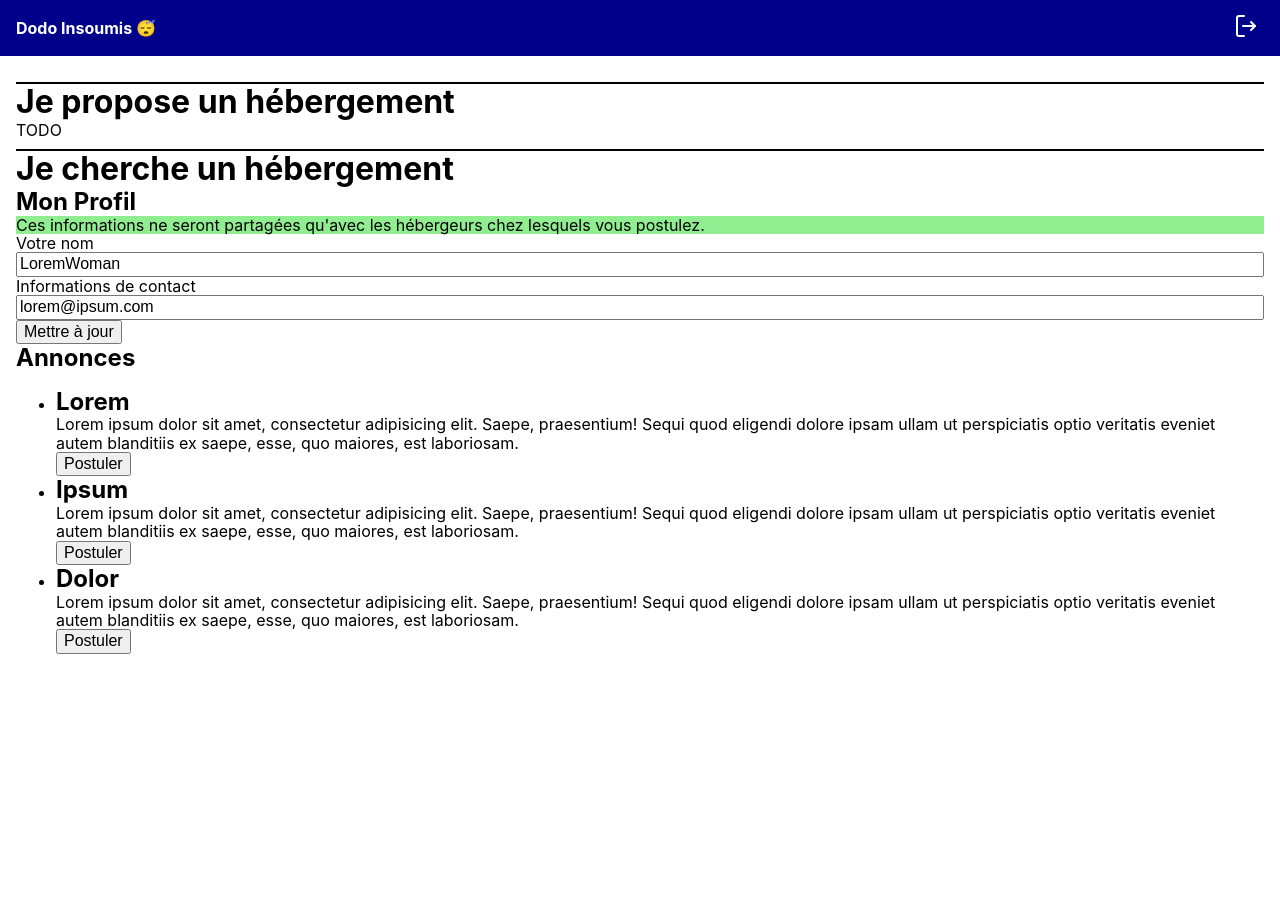
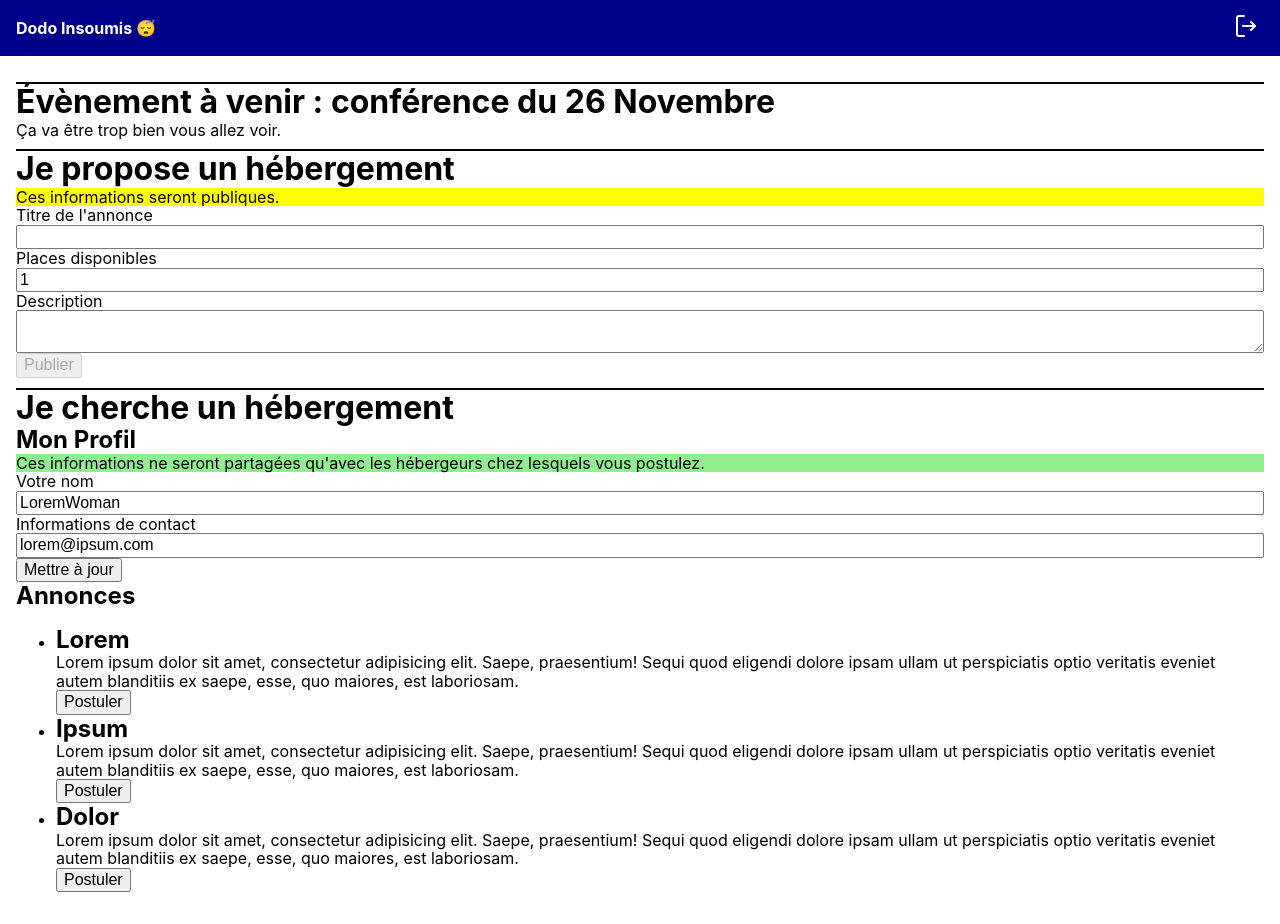
Before and after one commit to Insoumis/dormirchezvous-front, a React app: page / in a window 1280 px wide. Both pictures are taken after a click on the button "Me connecter avec mon compte France Insoumise". Before the commit the page ends 800 px from the top, so only its background shows below. Built offline with nearby package versions, Linux system fonts and the light colour scheme.

Commit message:
Advert CRUD functionnality (without back-end)

```diff
--- a/src/actions.js
+++ b/src/actions.js
@@ -31,3 +31,50 @@ export const updateProfile = ({ name, contactInfo }) => dispatch => {
 export const logOut = () => ({
   type: 'LOG_OUT',
 });
+
+export const createAdvert = ({
+  title,
+  description,
+  availableSpots,
+}) => dispatch => {
+  // TODO(buzugu): actually create advert
+  setTimeout(() => {
+    dispatch({
+      type: 'UPDATE_ADVERT',
+      payload: {
+        title,
+        description,
+        availableSpots,
+        spotsLeft: availableSpots,
+      },
+    });
+  }, 300);
+};
+
+export const updateAdvert = ({
+  title,
+  description,
+  availableSpots,
+}) => dispatch => {
+  // TODO(buzugu): actually update advert
+  setTimeout(() => {
+    dispatch({
+      type: 'UPDATE_ADVERT',
+      payload: {
+        title,
+        description,
+        availableSpots,
+        spotsLeft: availableSpots,
+      },
+    });
+  }, 300);
+};
+
+export const deleteAdvert = () => dispatch => {
+  // TODO(buzugu): actually delete advert
+  setTimeout(() => {
+    dispatch({
+      type: 'DELETE_ADVERT',
+    });
+  }, 300);
+};
--- a/src/components/AdvertCreation.jsx
+++ /dev/null
@@ -1,9 +0,0 @@
-import React from 'react';
-
-const AdvertCreation = () => (
-  <div>
-    <h1>Proposer un hébergement</h1>
-  </div>
-);
-
-export default AdvertCreation;
--- a/src/components/Home.jsx
+++ b/src/components/Home.jsx
@@ -1,6 +1,7 @@
 import React from 'react';
 
 import Advert from './Advert';
+import MyAdvert from '../containers/MyAdvert';
 import Profile from '../containers/Profile';
 
 import style from './Home.scss';
@@ -8,8 +9,11 @@ import style from './Home.scss';
 const Home = () => (
   <div className={style.Home}>
     <section>
-      <h1>Je propose un hébergement</h1>
-      <p>TODO</p>
+      <h1>Évènement à venir : conférence du 26 Novembre</h1>
+      <p>Ça va être trop bien vous allez voir.</p>
+    </section>
+    <section>
+      <MyAdvert />
     </section>
     <section>
       <h1>Je cherche un hébergement</h1>
--- /dev/null
+++ b/src/components/MyAdvert.jsx
@@ -0,0 +1,127 @@
+import React, { Component } from 'react';
+import { Formik, Form, Field } from 'formik';
+import PropTypes from 'prop-types';
+
+import style from './MyAdvert.scss';
+
+class MyAdvert extends Component {
+  static propTypes = {
+    title: PropTypes.string.isRequired,
+    description: PropTypes.string.isRequired,
+    spotsLeft: PropTypes.number,
+    availableSpots: PropTypes.number.isRequired,
+    createAdvert: PropTypes.func.isRequired,
+    updateAdvert: PropTypes.func.isRequired,
+    deleteAdvert: PropTypes.func.isRequired,
+  };
+  static defaultProps = {
+    spotsLeft: 0,
+  };
+
+  constructor(props) {
+    super(props);
+    this.state = {
+      editing: !props.title && !props.description,
+    };
+  }
+
+  componentWillReceiveProps(nextProps) {
+    if (nextProps.title === '') {
+      this.setState({ editing: true });
+    } else if (
+      this.props.title !== nextProps.title ||
+      this.props.description !== nextProps.description
+    ) {
+      this.setState({ editing: false });
+    }
+  }
+
+  editAdvert = () => {
+    this.setState({ editing: true });
+  };
+  validateAdvert = ({ availableSpots, title, description }) => {
+    const errors = {};
+    if (Number.isNaN(Number(availableSpots))) {
+      errors.availableSpots = true;
+    }
+    if (!title.length) {
+      errors.title = true;
+    }
+    if (!description.length) {
+      errors.description = true;
+    }
+    return errors;
+  };
+  submitAdvert = values => {
+    const advert = {
+      ...values,
+      availableSpots: Number(values.availableSpots),
+    };
+    if (this.props.title.length || this.props.description.length) {
+      this.props.updateAdvert(advert);
+    } else {
+      this.props.createAdvert(advert);
+    }
+  };
+  deleteAdvert = () => {
+    // eslint-disable-next-line no-alert
+    if (window.confirm('Supprimer votre annonce ?')) {
+      this.props.deleteAdvert();
+    }
+  };
+
+  renderForm = ({ isValid }) => (
+    <Form>
+      <p className={style.warning}>Ces informations seront publiques.</p>
+      <label htmlFor="title">
+        Titre de l&#39;annonce
+        <Field type="text" id="title" name="title" />
+      </label>
+      <label htmlFor="availableSpots">
+        Places disponibles
+        <Field type="text" id="availableSpots" name="availableSpots" />
+      </label>
+      <label htmlFor="description">
+        Description
+        <Field component="textarea" id="description" name="description" />
+      </label>
+      <button disabled={!isValid} type="submit">
+        {this.props.title ? 'Mettre à jour' : 'Publier'}
+      </button>
+    </Form>
+  );
+
+  render() {
+    const { title, description, spotsLeft, availableSpots } = this.props;
+    return this.state.editing ? (
+      <div className={style.MyAdvert}>
+        <h1>
+          {title ? 'Mettre mon annonce à jour' : 'Je propose un hébergement'}
+        </h1>
+        <Formik
+          initialValues={{
+            title,
+            availableSpots,
+            description,
+          }}
+          isInitialValid={title.length > 0}
+          onSubmit={this.submitAdvert}
+          validate={this.validateAdvert}
+          render={this.renderForm}
+        />
+      </div>
+    ) : (
+      <div className={style.MyAdvert}>
+        <h1>Mon annonce</h1>
+        <h2>{title}</h2>
+        <p>{description}</p>
+        <div>
+          Places : {spotsLeft}/{availableSpots}
+        </div>
+        <button onClick={this.editAdvert}>Modifier</button>
+        <button onClick={this.deleteAdvert}>Supprimer</button>
+      </div>
+    );
+  }
+}
+export default MyAdvert;
--- /dev/null
+++ b/src/components/MyAdvert.scss
@@ -0,0 +1,9 @@
+.MyAdvert {
+  .warning {
+    background-color: yellow;
+  }
+  label {
+    display: flex;
+    flex-direction: column;
+  }
+}
--- a/src/components/NavBar.jsx
+++ b/src/components/NavBar.jsx
@@ -16,7 +16,11 @@ const NavBar = ({ children }) => (
 );
 
 NavBar.propTypes = {
-  children: PropTypes.node.isRequired,
+  children: PropTypes.node,
+};
+
+NavBar.defaultProps = {
+  children: null,
 };
 
 export default NavBar;
--- a/src/components/Root.jsx
+++ b/src/components/Root.jsx
@@ -12,9 +12,8 @@ import PropTypes from 'prop-types';
 
 import 'normalize.css';
 import style from './Root.scss';
-import AdvertCreation from './AdvertCreation';
-import Home from './Home';
 import NavBar from './NavBar';
+import Home from '../containers/Home';
 import Reception from '../containers/Reception';
 
 import logOutIcon from '../assets/log-out.svg';
@@ -53,17 +52,7 @@ export default class Root extends Component {
           </Helmet>
           {this.renderNavBar()}
           <div className={style.content}>
-            {loggedIn ? (
-              <Switch>
-                <Route exact path="/" component={Home} />
-                <Route path="/create" component={AdvertCreation} />
-              </Switch>
-            ) : (
-              <Switch>
-                <Route exact path="/" component={Reception} />
-                <Redirect to="/" />
-              </Switch>
-            )}
+            {loggedIn ? <Home /> : <Reception />}
           </div>
         </div>
       </Router>
--- /dev/null
+++ b/src/containers/Home.jsx
@@ -0,0 +1,20 @@
+import React from 'react';
+
+import { connect } from 'react-redux';
+
+import { logOut } from '../actions';
+import View from '../components/Home';
+
+const Home = props => <View {...props} />;
+
+export default connect(
+  ({ loggedIn, advert }) => ({
+    loggedIn,
+    advert,
+  }),
+  dispatch => ({
+    logOut() {
+      dispatch(logOut());
+    },
+  }),
+)(Home);
--- /dev/null
+++ b/src/containers/MyAdvert.jsx
@@ -0,0 +1,23 @@
+import React from 'react';
+
+import { connect } from 'react-redux';
+
+import { createAdvert, updateAdvert, deleteAdvert } from '../actions';
+import View from '../components/MyAdvert';
+
+const MyAdvert = props => <View {...props} />;
+
+export default connect(
+  ({ advert }) => advert,
+  dispatch => ({
+    createAdvert(advert) {
+      dispatch(createAdvert(advert));
+    },
+    updateAdvert(advert) {
+      dispatch(updateAdvert(advert));
+    },
+    deleteAdvert() {
+      dispatch(deleteAdvert());
+    },
+  }),
+)(MyAdvert);
--- a/src/reducers.js
+++ b/src/reducers.js
@@ -31,9 +31,27 @@ const profile = (state = { name: '', contactInfo: '' }, action) => {
   }
 };
 
+const advert = (
+  state = { title: '', availableSpots: 1, description: '' },
+  action,
+) => {
+  switch (action.type) {
+    case 'UPDATE_ADVERT':
+      return action.payload;
+    case 'DELETE_ADVERT':
+      return {
+        title: '',
+        description: '',
+      };
+    default:
+      return state;
+  }
+};
+
 const app = combineReducers({
   loggedIn,
   profile,
+  advert,
 });
 
 export default app;
```
